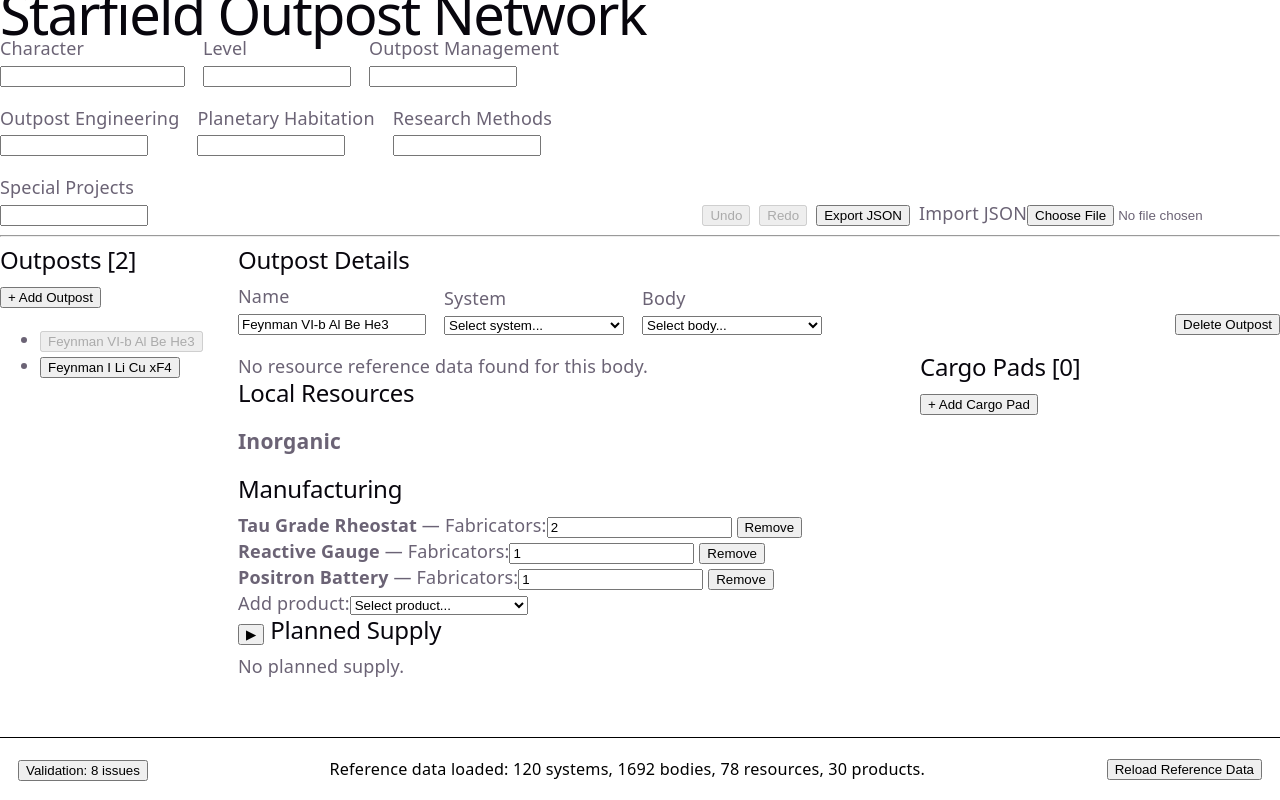
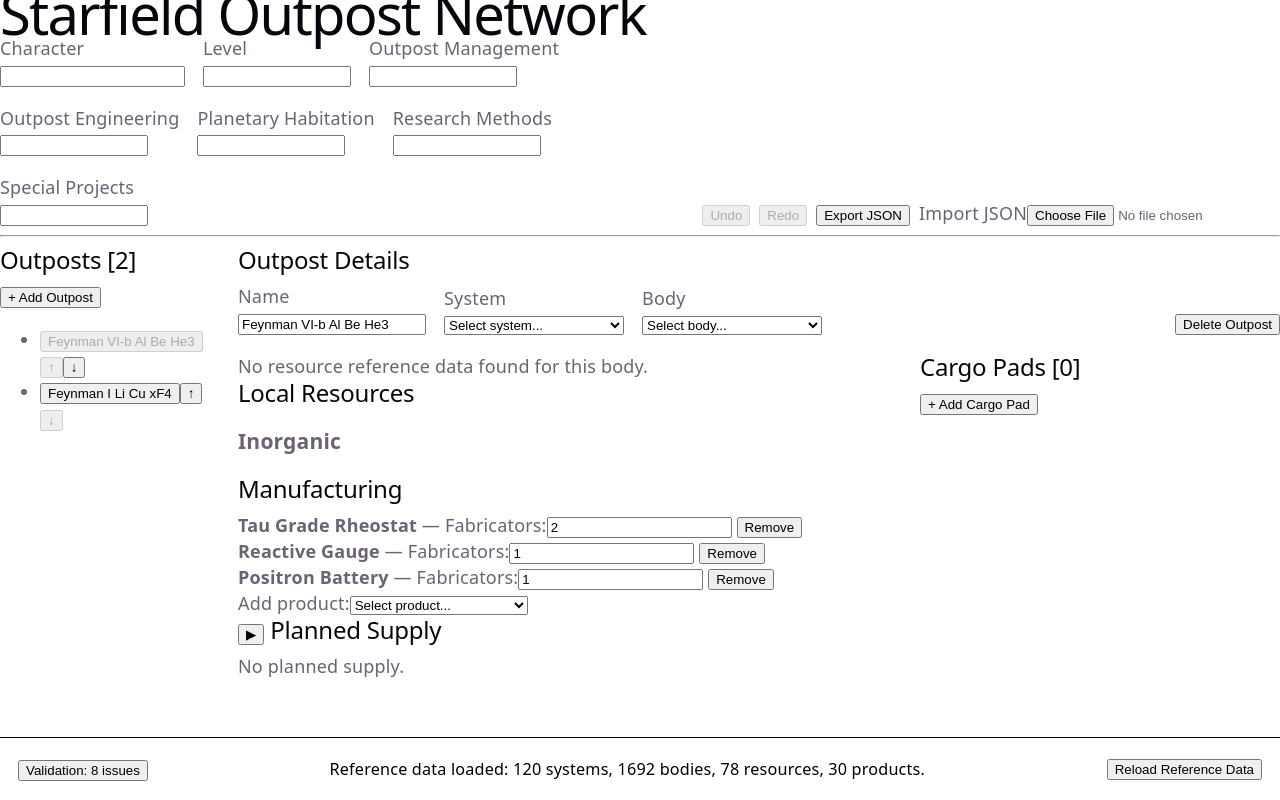
Before and after one commit to gooberpede/starfield-outpost-network, a React (Vite) app: page / in a window 1280 px wide. Built offline with nearby package versions, Linux system fonts and the light colour scheme.

Commit message:
feat: add manual outpost reordering

```diff
--- a/src/App.tsx
+++ b/src/App.tsx
@@ -444,6 +444,91 @@
   }
 
   /**
+   * Moves one outpost by a single position in the persisted outpost order.
+   *
+   * A negative offset moves the outpost upward; a positive offset moves it
+   * downward. Invalid IDs and attempts to move beyond either end are ignored.
+   */
+  function moveOutpost(
+    outpostId: string,
+    offset: -1 | 1,
+  ) {
+    const currentIndex =
+      network.outposts.findIndex(
+        (outpost) =>
+          outpost.id === outpostId,
+      )
+
+    if (currentIndex === -1) {
+      return
+    }
+
+    const targetIndex =
+      currentIndex + offset
+
+    if (
+      targetIndex < 0 ||
+      targetIndex >= network.outposts.length
+    ) {
+      return
+    }
+
+    const movedOutpost =
+      network.outposts[currentIndex]
+
+    applyUndoableNetworkChange(
+      `Move ${movedOutpost.name} ${
+        offset < 0 ? 'up' : 'down'
+      }`,
+      (currentNetwork) => {
+        const reorderedOutposts =
+          [...currentNetwork.outposts]
+
+        const [outpost] =
+          reorderedOutposts.splice(
+            currentIndex,
+            1,
+          )
+
+        reorderedOutposts.splice(
+          targetIndex,
+          0,
+          outpost,
+        )
+
+        return {
+          ...currentNetwork,
+          outposts: reorderedOutposts,
+        }
+      },
+    )
+  }
+
+  /**
+   * Moves one outpost upward by one position.
+   */
+  function moveOutpostUp(
+    outpostId: string,
+  ) {
+    moveOutpost(
+      outpostId,
+      -1,
+    )
+  }
+
+  /**
+   * Moves one outpost downward by one position.
+   */
+  function moveOutpostDown(
+    outpostId: string,
+  ) {
+    moveOutpost(
+      outpostId,
+      1,
+    )
+  }
+
+  /**
    * Adds a new outpost and records the creation as one Undo step.
    *
    * Selection moves to the new outpost as presentation state, while the
@@ -1651,6 +1736,8 @@
             maxOutposts={maxOutposts}
             selectedOutpostId={selectedOutpostId}
             onSelectOutpost={setSelectedOutpostId}
+            onMoveOutpostUp={moveOutpostUp}
+            onMoveOutpostDown={moveOutpostDown}
             onAddOutpost={addOutpost}
           />
         }
--- a/src/ui/components/OutpostList.tsx
+++ b/src/ui/components/OutpostList.tsx
@@ -6,9 +6,12 @@
  *   outpost.
  *
  * Architecture:
- *   This component is intentionally concerned only with outpost navigation.
- *   Actions that modify the currently selected outpost, such as deletion,
- *   belong in the outpost-details area.
+ *   This component owns presentation controls for browsing and ordering the
+ *   outpost list. Persisted network changes are delegated upward through
+ *   callbacks so history remains owned by the application layer.
+ *
+ *   Actions that modify the contents of the currently selected outpost, such
+ *   as deletion, belong in the outpost-details area.
  *
  *   The component also presents the network's current outpost count and, when
  *   the relevant character skill is known, the calculated maximum capacity.
@@ -27,6 +30,8 @@
   maxOutposts: number | null
   selectedOutpostId: string
   onSelectOutpost: (outpostId: string) => void
+  onMoveOutpostUp: (outpostId: string) => void
+  onMoveOutpostDown: (outpostId: string) => void
   onAddOutpost: () => void
 }
 
@@ -35,6 +40,8 @@
   maxOutposts,
   selectedOutpostId,
   onSelectOutpost,
+  onMoveOutpostUp,
+  onMoveOutpostDown,
   onAddOutpost,
 }: OutpostListProps) {
   return (
@@ -54,7 +61,7 @@
       </button>
 
       <ul>
-        {outposts.map((outpost) => (
+        {outposts.map((outpost, index) => (
           <li key={outpost.id}>
             <button
               type="button"
@@ -67,6 +74,30 @@
             >
               {outpost.name}
             </button>
+
+            <button
+              type="button"
+              onClick={() =>
+                onMoveOutpostUp(outpost.id)
+              }
+              disabled={index === 0}
+              title={`Move ${outpost.name} up`}
+            >
+              ↑
+            </button>
+
+            <button
+              type="button"
+              onClick={() =>
+                onMoveOutpostDown(outpost.id)
+              }
+              disabled={
+                index === outposts.length - 1
+              }
+              title={`Move ${outpost.name} down`}
+            >
+              ↓
+            </button>
           </li>
         ))}
       </ul>
```
